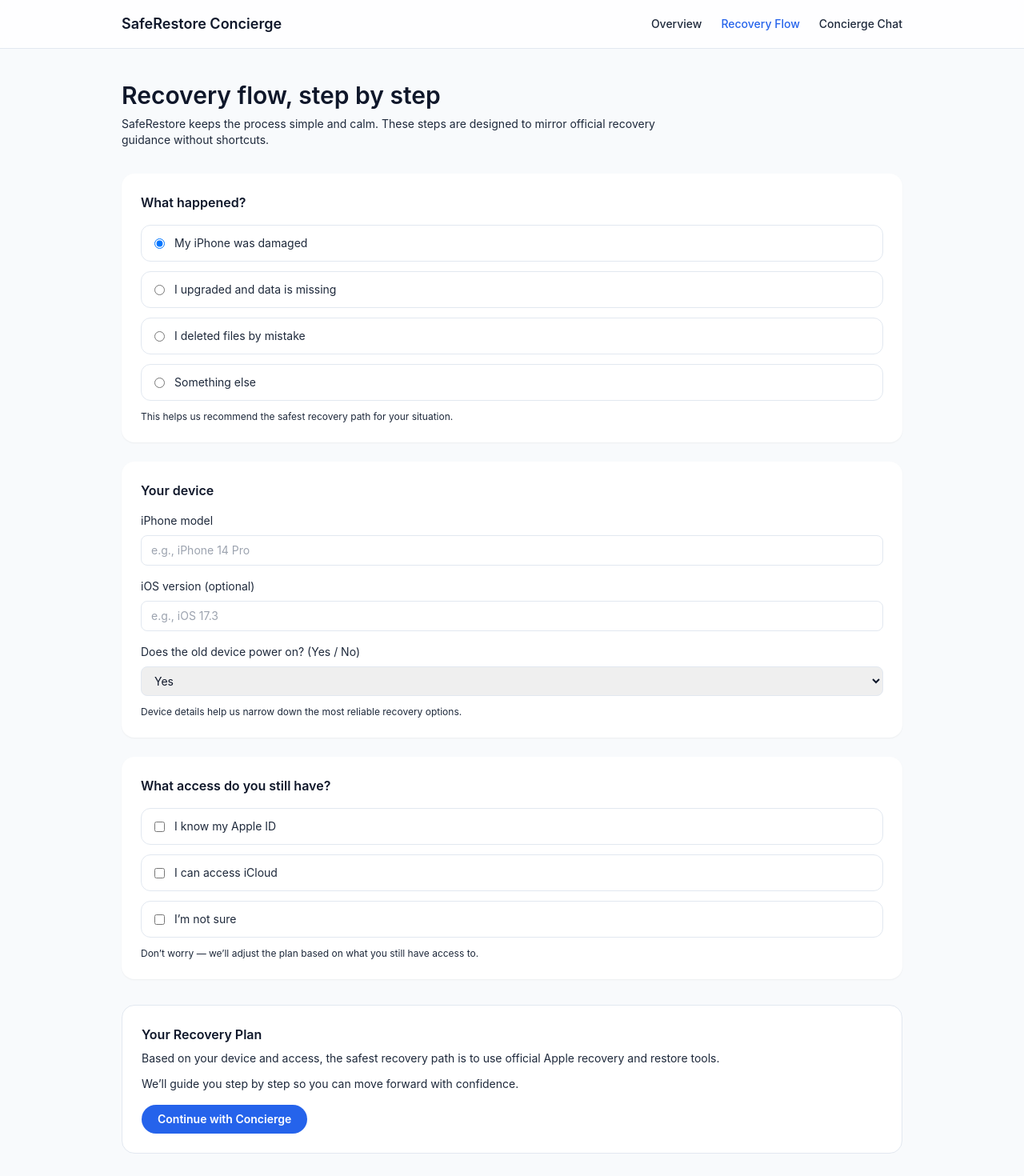
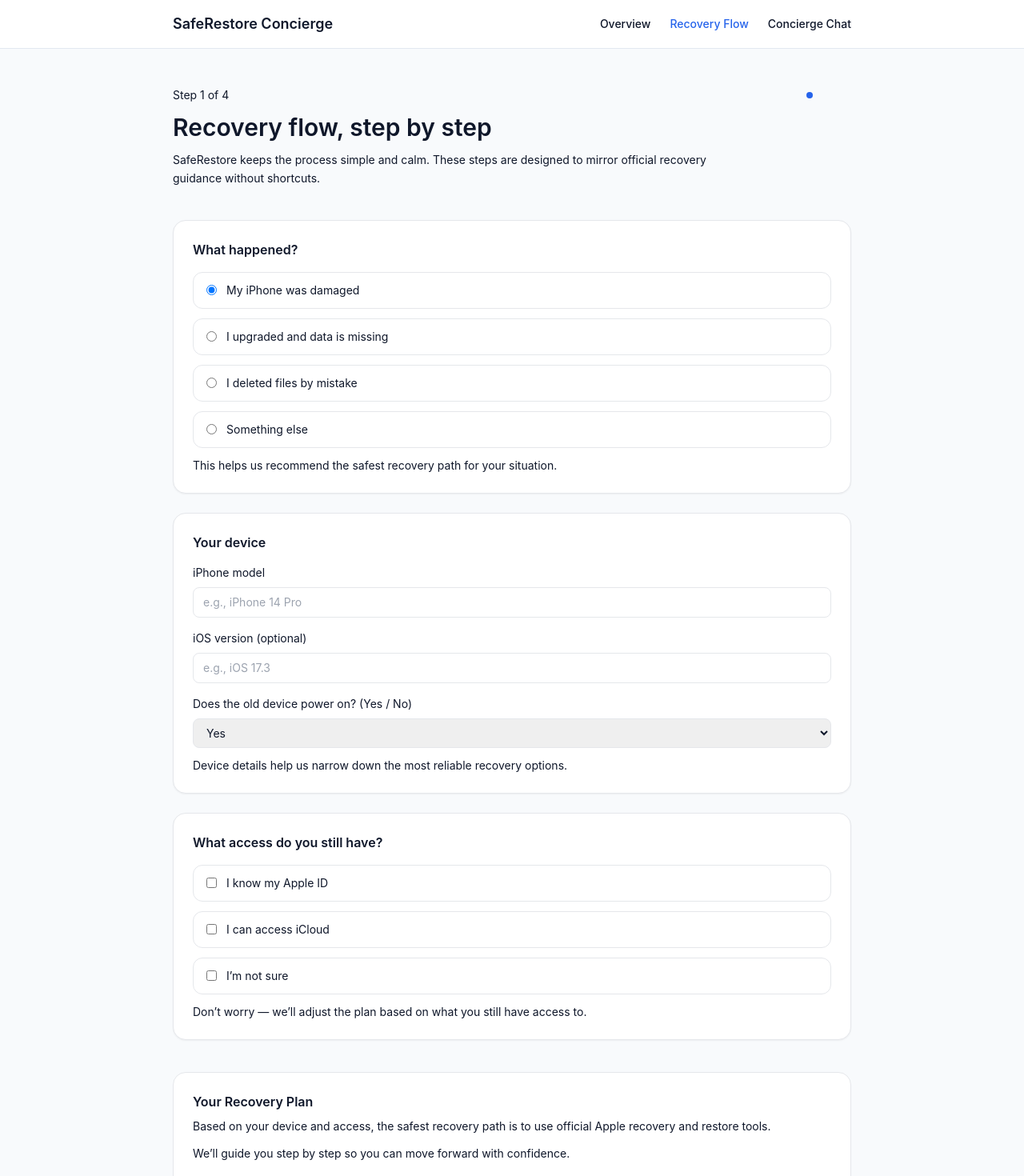
Before and after one commit to carter961995-wq/saferestore, a React (Vite) app: page /recovery in a window 1280 px wide. Shown: the top 1470 px of the page at 80% size. Built offline with nearby package versions, Linux system fonts and the light colour scheme.

Commit message:
Polish SafeRestore UI styling

```diff
--- a/src/components/Layout.jsx
+++ b/src/components/Layout.jsx
@@ -1,15 +1,15 @@
 import { Link, NavLink } from "react-router-dom";
 
 const navLinkClass = ({ isActive }) =>
-  `text-sm font-medium transition ${
-    isActive ? "text-ocean" : "text-calm hover:text-ocean"
+  `text-sm font-medium transition-colors ${
+    isActive ? "text-ocean" : "text-slate-600 hover:text-ocean"
   }`;
 
 export default function Layout({ children }) {
   return (
     <div className="min-h-screen bg-mist text-slate">
-      <header className="border-b border-sky bg-white/80 backdrop-blur">
-        <div className="mx-auto flex max-w-5xl items-center justify-between px-6 py-4">
+      <header className="border-b border-sky bg-white/90 backdrop-blur-sm">
+        <div className="mx-auto flex max-w-4xl items-center justify-between px-6 py-4">
           <Link to="/" className="text-lg font-semibold text-slate">
             SafeRestore Concierge
           </Link>
@@ -26,9 +26,9 @@
           </nav>
         </div>
       </header>
-      <main className="mx-auto max-w-5xl px-6 py-10">{children}</main>
+      <main className="mx-auto max-w-4xl px-6 py-12">{children}</main>
       <footer className="border-t border-sky bg-white/80">
-        <div className="mx-auto max-w-5xl px-6 py-6 text-xs text-calm">
+        <div className="mx-auto max-w-4xl px-6 py-6 text-xs text-slate-500">
           Your data. Your control. Official paths only.
         </div>
       </footer>
--- a/src/pages/ConciergeChat.jsx
+++ b/src/pages/ConciergeChat.jsx
@@ -1,3 +1,5 @@
+import { useEffect, useState } from "react";
+
 const messages = [
   {
     role: "assistant",
@@ -26,19 +28,31 @@
 ];
 
 export default function ConciergeChat() {
+  const [visibleCount, setVisibleCount] = useState(1);
+
+  useEffect(() => {
+    if (visibleCount >= messages.length) return;
+    const timer = setTimeout(() => {
+      setVisibleCount((count) => count + 1);
+    }, 420);
+    return () => clearTimeout(timer);
+  }, [visibleCount]);
+
+  const visibleMessages = messages.slice(0, visibleCount);
+
   return (
-    <section className="space-y-6">
-      <div>
+    <section className="space-y-8">
+      <div className="space-y-2">
         <h1 className="text-3xl font-semibold text-slate">Concierge Chat</h1>
-        <p className="mt-2 text-sm text-calm">
+        <p className="text-sm leading-relaxed text-slate-600">
           A calm, consent-first chat experience. Responses below are placeholders
           until live AI is connected.
         </p>
       </div>
 
-      <div className="rounded-2xl bg-white p-6 shadow-sm">
+      <div className="rounded-2xl border border-slate-200 bg-white p-6 shadow-sm">
         <div className="space-y-4">
-          {messages.map((message, index) => (
+          {visibleMessages.map((message, index) => (
             <div
               key={index}
               className={`flex ${
@@ -46,10 +60,10 @@
               }`}
             >
               <div
-                className={`max-w-md whitespace-pre-line rounded-2xl px-4 py-3 text-sm ${
+                className={`max-w-md whitespace-pre-line rounded-2xl px-4 py-3 text-sm leading-relaxed ${
                   message.role === "user"
-                    ? "bg-ocean text-white"
-                    : "bg-sky text-slate"
+                    ? "bg-ocean text-white shadow-sm"
+                    : "border border-slate-200 bg-slate-50 text-slate-700"
                 }`}
               >
                 {message.text}
@@ -58,12 +72,12 @@
           ))}
         </div>
 
-        <div className="mt-6 flex items-center gap-3 rounded-full border border-sky px-4 py-2 text-sm text-calm">
+        <div className="mt-6 flex items-center gap-3 rounded-full border border-slate-200 bg-slate-50 px-4 py-2 text-sm text-slate-500">
           <span className="flex-1">
             Type your question… (chat input coming soon)
           </span>
           <button
-            className="rounded-full bg-sky px-4 py-2 text-xs font-semibold text-slate"
+            className="rounded-full bg-slate-200 px-4 py-2 text-xs font-semibold text-slate-600"
             type="button"
             disabled
           >
--- a/src/pages/LandingPage.jsx
+++ b/src/pages/LandingPage.jsx
@@ -2,29 +2,29 @@
 
 export default function LandingPage() {
   return (
-    <section className="space-y-12">
-      <div className="rounded-3xl bg-white p-10 shadow-sm">
-        <p className="text-xs font-semibold uppercase tracking-[0.2em] text-calm">
+    <section className="space-y-10">
+      <div className="rounded-3xl bg-white px-8 py-12 text-center shadow-sm">
+        <p className="text-base font-semibold text-slate-600">
           SafeRestore Concierge
         </p>
         <h1 className="mt-4 text-4xl font-semibold leading-tight text-slate">
           Recover what you thought was gone.
         </h1>
-        <p className="mt-4 max-w-2xl text-base text-calm">
+        <p className="mx-auto mt-4 max-w-2xl text-base leading-relaxed text-slate-600">
           SafeRestore is an AI-powered data recovery concierge that guides you
           through the safest, official ways to recover photos, messages, and
           files from your iPhone.
         </p>
-        <div className="mt-6 flex flex-wrap gap-4">
+        <div className="mt-6 flex flex-wrap justify-center gap-4">
           <Link
             to="/recovery"
-            className="rounded-full bg-ocean px-6 py-3 text-sm font-semibold text-white shadow-sm"
+            className="rounded-full bg-ocean px-6 py-3 text-base font-semibold text-white shadow-sm transition hover:opacity-90"
           >
             Start Recovery
           </Link>
           <Link
             to="/concierge"
-            className="rounded-full border border-sky px-6 py-3 text-sm font-semibold text-slate"
+            className="rounded-full border border-slate-200 px-6 py-3 text-base font-semibold text-slate transition hover:border-slate-300"
           >
             Talk to the Concierge
           </Link>
@@ -40,15 +40,15 @@
         ].map((item) => (
           <span
             key={item}
-            className="rounded-full border border-sky bg-white px-4 py-2 text-xs font-semibold text-calm"
+            className="rounded-full border border-slate-200 bg-slate-50 px-4 py-2 text-xs font-semibold text-slate-600"
           >
             {item}
           </span>
         ))}
       </div>
 
-      <div className="space-y-4">
-        <h2 className="text-lg font-semibold text-slate">How it Works</h2>
+      <div className="space-y-6 text-left">
+        <h2 className="text-xl font-semibold text-slate">How it Works</h2>
         <div className="grid gap-6 md:grid-cols-3">
           {[
             {
@@ -67,17 +67,22 @@
                 "No guessing and no panic. Just calm, step-by-step guidance using approved Apple recovery tools and processes.",
             },
           ].map((item) => (
-            <div key={item.title} className="rounded-2xl bg-white p-6 shadow-sm">
+            <div
+              key={item.title}
+              className="rounded-2xl bg-white p-6 shadow-sm"
+            >
               <h3 className="text-base font-semibold text-slate">
                 {item.title}
               </h3>
-              <p className="mt-2 text-sm text-calm">{item.description}</p>
+              <p className="mt-2 text-base leading-relaxed text-slate-600">
+                {item.description}
+              </p>
             </div>
           ))}
         </div>
       </div>
 
-      <div className="rounded-2xl border border-sky bg-white p-8 text-sm text-calm">
+      <div className="rounded-2xl border border-slate-200 bg-white p-8 text-sm leading-relaxed text-slate-600">
         SafeRestore never bypasses device security or accesses data without your
         consent. We guide you — you authorize every step.
       </div>
--- a/src/pages/RecoveryFlowPage.jsx
+++ b/src/pages/RecoveryFlowPage.jsx
@@ -16,21 +16,34 @@
   };
 
   return (
-    <section className="space-y-8">
-      <div>
+    <section className="space-y-10">
+      <div className="space-y-3">
+        <div className="flex items-center justify-between text-sm text-slate-500">
+          <span>Step 1 of 4</span>
+          <div className="flex items-center gap-2">
+            {[0, 1, 2, 3].map((index) => (
+              <span
+                key={index}
+                className={`h-2 w-2 rounded-full ${
+                  index === 0 ? "bg-ocean" : "bg-slate-200"
+                }`}
+              />
+            ))}
+          </div>
+        </div>
         <h1 className="text-3xl font-semibold text-slate">
           Recovery flow, step by step
         </h1>
-        <p className="mt-2 max-w-2xl text-sm text-calm">
+        <p className="max-w-2xl text-sm leading-relaxed text-slate-600">
           SafeRestore keeps the process simple and calm. These steps are
           designed to mirror official recovery guidance without shortcuts.
         </p>
       </div>
 
       <div className="space-y-6">
-        <div className="rounded-2xl bg-white p-6 shadow-sm">
+        <div className="rounded-2xl border border-slate-200 bg-white p-6 shadow-sm">
           <h2 className="text-base font-semibold text-slate">What happened?</h2>
-          <div className="mt-4 grid gap-3 text-sm text-calm">
+          <div className="mt-4 grid gap-3 text-sm text-slate-600">
             {[
               "My iPhone was damaged",
               "I upgraded and data is missing",
@@ -39,7 +52,7 @@
             ].map((option) => (
               <label
                 key={option}
-                className="flex items-center gap-3 rounded-xl border border-sky px-4 py-3"
+                className="flex items-center gap-3 rounded-xl border border-slate-200 bg-slate-50 px-4 py-3"
               >
                 <input
                   type="radio"
@@ -52,18 +65,18 @@
               </label>
             ))}
           </div>
-          <p className="mt-3 text-xs text-calm">
+          <p className="mt-3 text-sm text-slate-600">
             This helps us recommend the safest recovery path for your situation.
           </p>
         </div>
 
-        <div className="rounded-2xl bg-white p-6 shadow-sm">
+        <div className="rounded-2xl border border-slate-200 bg-white p-6 shadow-sm">
           <h2 className="text-base font-semibold text-slate">Your device</h2>
-          <div className="mt-4 grid gap-4 text-sm text-calm">
+          <div className="mt-4 grid gap-4 text-sm text-slate-600">
             <label className="grid gap-2">
               iPhone model
               <input
-                className="rounded-lg border border-sky px-3 py-2 text-sm text-slate"
+                className="rounded-lg border border-slate-200 bg-slate-50 px-3 py-2 text-sm text-slate focus:border-ocean focus:outline-none"
                 value={deviceModel}
                 onChange={(event) => setDeviceModel(event.target.value)}
                 placeholder="e.g., iPhone 14 Pro"
@@ -72,7 +85,7 @@
             <label className="grid gap-2">
               iOS version (optional)
               <input
-                className="rounded-lg border border-sky px-3 py-2 text-sm text-slate"
+                className="rounded-lg border border-slate-200 bg-slate-50 px-3 py-2 text-sm text-slate focus:border-ocean focus:outline-none"
                 value={iosVersion}
                 onChange={(event) => setIosVersion(event.target.value)}
                 placeholder="e.g., iOS 17.3"
@@ -81,7 +94,7 @@
             <label className="grid gap-2">
               Does the old device power on? (Yes / No)
               <select
-                className="rounded-lg border border-sky px-3 py-2 text-sm text-slate"
+                className="rounded-lg border border-slate-200 bg-slate-50 px-3 py-2 text-sm text-slate focus:border-ocean focus:outline-none"
                 value={powersOn}
                 onChange={(event) => setPowersOn(event.target.value)}
               >
@@ -90,17 +103,17 @@
               </select>
             </label>
           </div>
-          <p className="mt-3 text-xs text-calm">
+          <p className="mt-3 text-sm text-slate-600">
             Device details help us narrow down the most reliable recovery
             options.
           </p>
         </div>
 
-        <div className="rounded-2xl bg-white p-6 shadow-sm">
+        <div className="rounded-2xl border border-slate-200 bg-white p-6 shadow-sm">
           <h2 className="text-base font-semibold text-slate">
             What access do you still have?
           </h2>
-          <div className="mt-4 grid gap-3 text-sm text-calm">
+          <div className="mt-4 grid gap-3 text-sm text-slate-600">
             {[
               { key: "appleId", label: "I know my Apple ID" },
               { key: "icloud", label: "I can access iCloud" },
@@ -108,7 +121,7 @@
             ].map((option) => (
               <label
                 key={option.key}
-                className="flex items-center gap-3 rounded-xl border border-sky px-4 py-3"
+                className="flex items-center gap-3 rounded-xl border border-slate-200 bg-slate-50 px-4 py-3"
               >
                 <input
                   type="checkbox"
@@ -119,24 +132,24 @@
               </label>
             ))}
           </div>
-          <p className="mt-3 text-xs text-calm">
+          <p className="mt-3 text-sm text-slate-600">
             Don’t worry — we’ll adjust the plan based on what you still have
             access to.
           </p>
         </div>
       </div>
 
-      <div className="rounded-2xl border border-sky bg-white p-6">
+      <div className="rounded-2xl border border-slate-200 bg-white p-6">
         <h2 className="text-base font-semibold text-slate">Your Recovery Plan</h2>
-        <p className="mt-2 text-sm text-calm">
+        <p className="mt-2 text-sm leading-relaxed text-slate-600">
           Based on your device and access, the safest recovery path is to use
           official Apple recovery and restore tools.
         </p>
-        <p className="mt-3 text-sm text-calm">
+        <p className="mt-3 text-sm leading-relaxed text-slate-600">
           We’ll guide you step by step so you can move forward with confidence.
         </p>
         <button
-          className="mt-4 rounded-full bg-ocean px-5 py-2 text-sm font-semibold text-white"
+          className="mt-4 rounded-full bg-ocean px-5 py-2 text-sm font-semibold text-white transition hover:opacity-90"
           type="button"
         >
           Continue with Concierge
```
